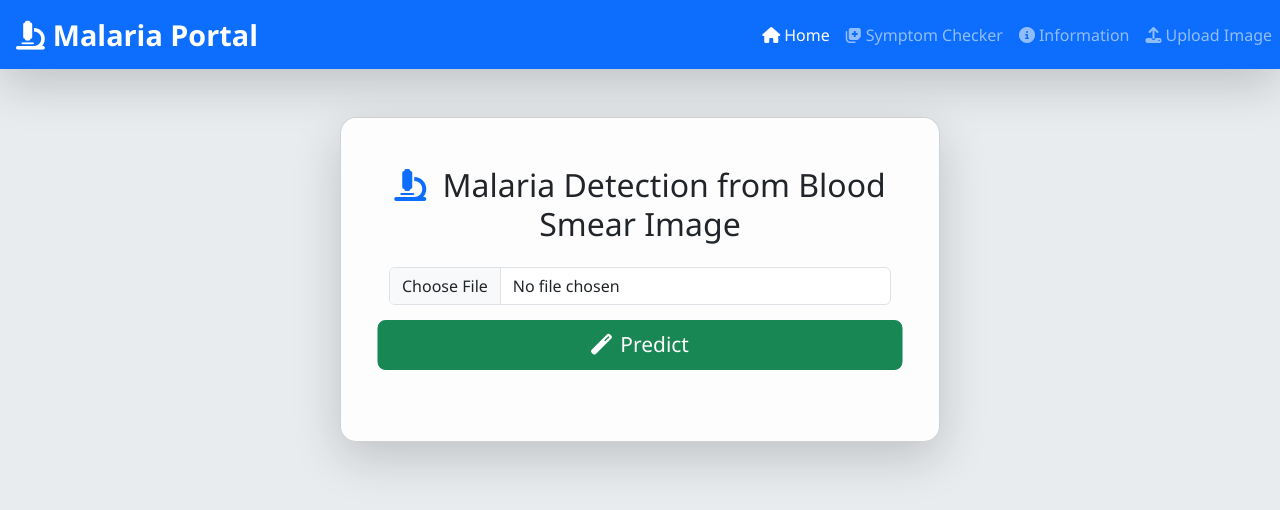
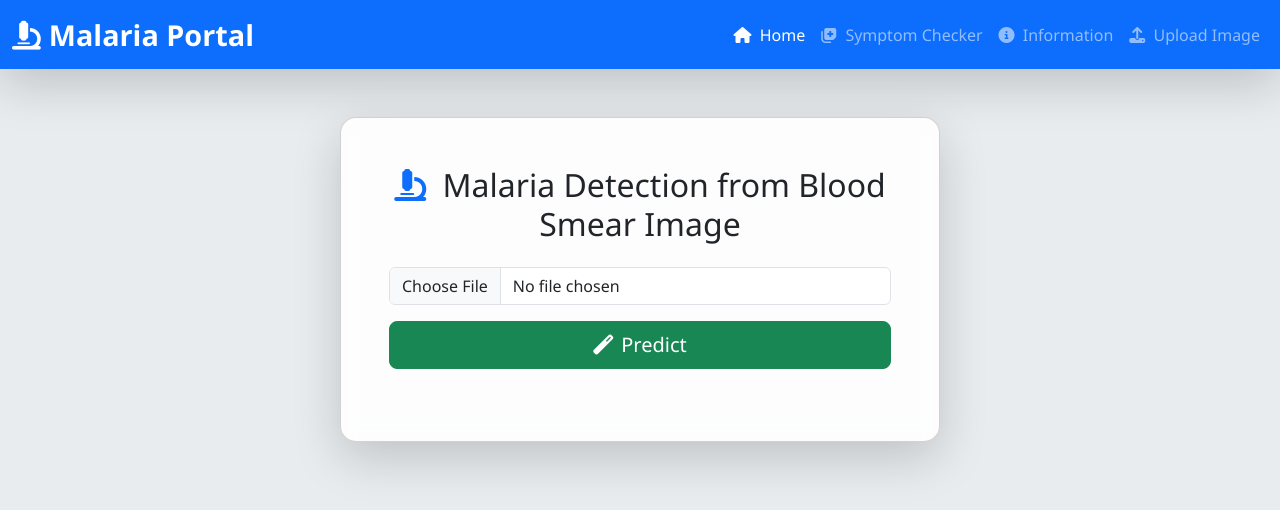
Before and after one commit to AK2005-Git/malaria, a Flask app: page / in a window 1280 px wide. Shown: the top 510 px of the page. Run offline with Flask 3, Linux system fonts and the light colour scheme.

Commit message:
Update base.html

```diff
--- a/templates/base.html
+++ b/templates/base.html
@@ -7,30 +7,47 @@
     <link href="https://cdn.jsdelivr.net/npm/bootstrap@5.3.2/dist/css/bootstrap.min.css" rel="stylesheet" />
     <!-- FontAwesome for icons -->
     <link rel="stylesheet" href="https://cdnjs.cloudflare.com/ajax/libs/font-awesome/6.4.0/css/all.min.css" />
-    <!-- Animate.css for animations -->
-    <link rel="stylesheet" href="https://cdnjs.cloudflare.com/ajax/libs/animate.css/4.1.1/animate.min.css"/>
     <!-- Custom CSS -->
     <link rel="stylesheet" href="{{ url_for('static', filename='css/style.css') }}">
 </head>
 <body>
-<nav class="navbar navbar-expand-lg navbar-dark bg-primary animate__animated animate__fadeInDown shadow-lg">
-  <a class="navbar-brand px-3" href="/">
+<nav class="navbar navbar-expand-lg navbar-dark bg-primary shadow-lg">
+  <div class="container-fluid">
+    <a class="navbar-brand" href="/">
       <i class="fas fa-microscope me-2"></i>Malaria Portal
     </a>
     <button class="navbar-toggler" type="button" data-bs-toggle="collapse" data-bs-target="#navbarNav"
         aria-controls="navbarNav" aria-expanded="false" aria-label="Toggle navigation">
         <span class="navbar-toggler-icon"></span>
     </button>
-  <div class="collapse navbar-collapse" id="navbarNav">
-    <ul class="navbar-nav ms-auto">
-      <li class="nav-item"><a class="nav-link active" aria-current="page" href="/"><i class="fas fa-home me-1"></i>Home</a></li>
-      <li class="nav-item"><a class="nav-link" href="/symptom"><i class="fas fa-notes-medical me-1"></i>Symptom Checker</a></li>
-      <li class="nav-item"><a class="nav-link" href="/info"><i class="fas fa-info-circle me-1"></i>Information</a></li>
-      <li class="nav-item"><a class="nav-link" href="/upload"><i class="fas fa-upload me-1"></i>Upload Image</a></li>
+    <div class="collapse navbar-collapse justify-content-end" id="navbarNav">
+      <ul class="navbar-nav">
+        <li class="nav-item">
+          <a class="nav-link active" aria-current="page" href="/">
+            <i class="fas fa-home me-1"></i> Home
+          </a>
+        </li>
+        <li class="nav-item">
+          <a class="nav-link" href="/symptom">
+            <i class="fas fa-notes-medical me-1"></i> Symptom Checker
+          </a>
+        </li>
+        <li class="nav-item">
+          <a class="nav-link" href="/info">
+            <i class="fas fa-info-circle me-1"></i> Information
+          </a>
+        </li>
+        <li class="nav-item">
+          <a class="nav-link" href="/upload">
+            <i class="fas fa-upload me-1"></i> Upload Image
+          </a>
+        </li>
       </ul>
     </div>
+  </div>
 </nav>
-<div class="container mt-5 animate__animated animate__fadeInUp">
+
+<div class="container mt-5">
     {% block content %}{% endblock %}
 </div>
 
```
Lines whose indentation alone changed are shown as unchanged.
